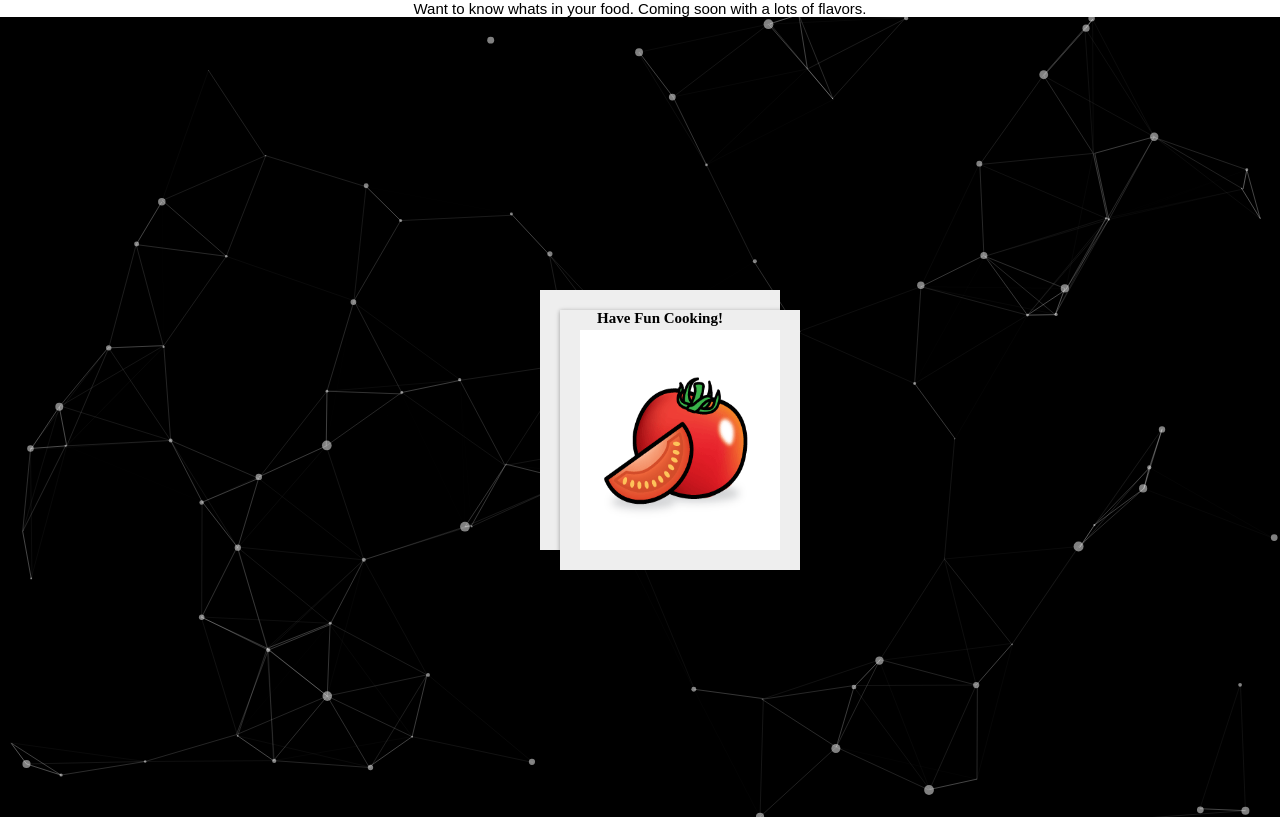
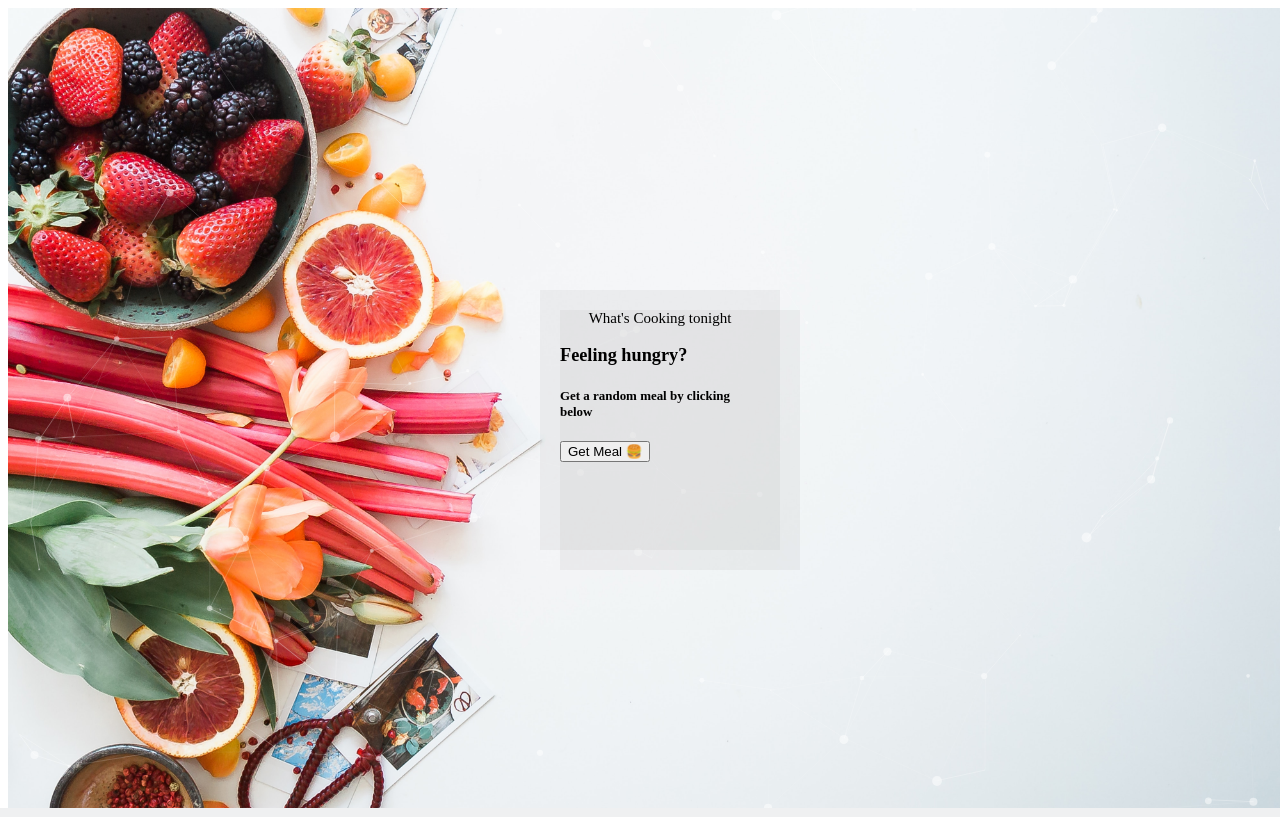
Before and after one commit to jasmeetsinghbhatia/Clearly, a PHP site: page /template/index.html in a window 1280 px wide. Run offline with PHP 8.4, Linux system fonts and the light colour scheme.

Commit message:
added new images, cleaned up code further and readying it for random meal api

```diff
--- a/src/static/css/style.css
+++ b/src/static/css/style.css
@@ -1,169 +1,3 @@
-/* =============================================================================
-   HTML5 CSS Reset Minified - Eric Meyer
-   ========================================================================== */
-
-html,
-body,
-div,
-span,
-object,
-iframe,
-h1,
-h2,
-h3,
-h4,
-h5,
-h6,
-p,
-blockquote,
-pre,
-abbr,
-address,
-cite,
-code,
-del,
-dfn,
-em,
-img,
-ins,
-kbd,
-q,
-samp,
-small,
-strong,
-sub,
-sup,
-var,
-b,
-i,
-dl,
-dt,
-dd,
-ol,
-ul,
-li,
-fieldset,
-form,
-label,
-legend,
-table,
-caption,
-tbody,
-tfoot,
-thead,
-tr,
-th,
-td,
-article,
-aside,
-canvas,
-details,
-figcaption,
-figure,
-footer,
-header,
-hgroup,
-menu,
-nav,
-section,
-summary,
-time,
-mark,
-audio,
-video {
-    margin: 0;
-    padding: 0;
-    border: 0;
-    outline: 0;
-    font-size: 100%;
-    vertical-align: baseline;
-    background: transparent
-}
-
-body {
-    line-height: 1
-}
-
-article,
-aside,
-details,
-figcaption,
-figure,
-footer,
-header,
-hgroup,
-menu,
-nav,
-section {
-    display: block
-}
-
-nav ul {
-    list-style: none
-}
-
-blockquote,
-q {
-    quotes: none
-}
-
-blockquote:before,
-blockquote:after,
-q:before,
-q:after {
-    content: none
-}
-
-a {
-    margin: 0;
-    padding: 0;
-    font-size: 100%;
-    vertical-align: baseline;
-    background: transparent;
-    text-decoration: none
-}
-
-mark {
-    background-color: #ff9;
-    color: #000;
-    font-style: italic;
-    font-weight: bold
-}
-
-del {
-    text-decoration: line-through
-}
-
-abbr[title],
-dfn[title] {
-    border-bottom: 1px dotted;
-    cursor: help
-}
-
-table {
-    border-collapse: collapse;
-    border-spacing: 0
-}
-
-hr {
-    display: block;
-    height: 1px;
-    border: 0;
-    border-top: 1px solid #ccc;
-    margin: 1em 0;
-    padding: 0
-}
-
-input,
-select {
-    vertical-align: middle
-}
-
-li {
-    list-style: none
-}
-
-
 /* =============================================================================
    My CSS
    ========================================================================== */
@@ -175,7 +9,6 @@ html,
 body {
     width: 100%;
     height: 100%;
-    background: #000;
 }
 
 html {
@@ -205,8 +38,8 @@ canvas {
 #particles-js {
     width: 100%;
     height: 100%;
-    background-color: #000;
-    background-image: url('');
+    background-color: #ffffff;
+    background-image: url('/src/static/images/background.jpg');
     background-size: cover;
     background-position: 50% 50%;
     background-repeat: no-repeat;
@@ -218,10 +51,6 @@ canvas {
     text-align: center;
 }
 
-.image {
-    box-shadow: 0 1px 6px rgba(0, 0, 0, 0.12), 0 1px 4px rgba(0, 0, 0, 0.24);
-}
-
 .panel {
     font-family: 'Source Sans Pro';
     font-size: 1.3em;
@@ -229,7 +58,7 @@ canvas {
     z-index: 10;
     width: 200px;
     height: 220px;
-    background: #eee;
+    background: rgba(167, 166, 166, 0.12);
     top: 50%;
     left: 50%;
     margin: -110px 0 0 -100px;
--- a/src/template/index.html
+++ b/src/template/index.html
@@ -3,26 +3,28 @@
 
 <head>
     <meta charset="utf-8">
-    <title>Clearly Yours</title>
+    <title>What's Cooking</title>
     <meta name="description" content="This is visual analysis tool for image analysis of various food items">
     <meta name="author" content="Jasmeet Singh" />
     <meta name="viewport" content="width=device-width, initial-scale=1.0, minimum-scale=1.0, maximum-scale=1.0, user-scalable=no">
     <link rel="stylesheet" media="screen" href="../static/css/style.css">
+    <link rel="icon" href="../static/images/favicon.ico">
 </head>
 
-<body class="loaded">
-
-    <!-- Coming soon -->
+<body>
     <div class="panel">
-        <img class="panel image" src="../static/images/tomato.gif" style="z-index:-1">
-        <h2 class="panel-text">Have Fun Cooking!</h2>
-    </div>
-    <div>
-        <span class="panel-text">
-       <p style="background-color:white"> Want to know whats in your food.
-           Coming soon with a lots of flavors.
-       </p>
-    </span>
+        <div class="panel-text">What's Cooking tonight</div>
+        <div class="panel" style="z-index: -1"></div>
+        <div class="container">
+            <div class="row text-center">
+                <h3>
+                    Feeling hungry?
+                </h3>
+                <h5>Get a random meal by clicking below</h5>
+                <button class="button-primary" id="get_meal">Get Meal 🍔</button>
+            </div>
+            <div id="meal" class="row meal"></div>
+        </div>
     </div>
 
     <!-- particles.js container -->
```
Also changed, not shown: src/data/particles.json (+1 -14 lines), src/static/images/background.jpg (added), src/static/images/favicon.ico (added).
